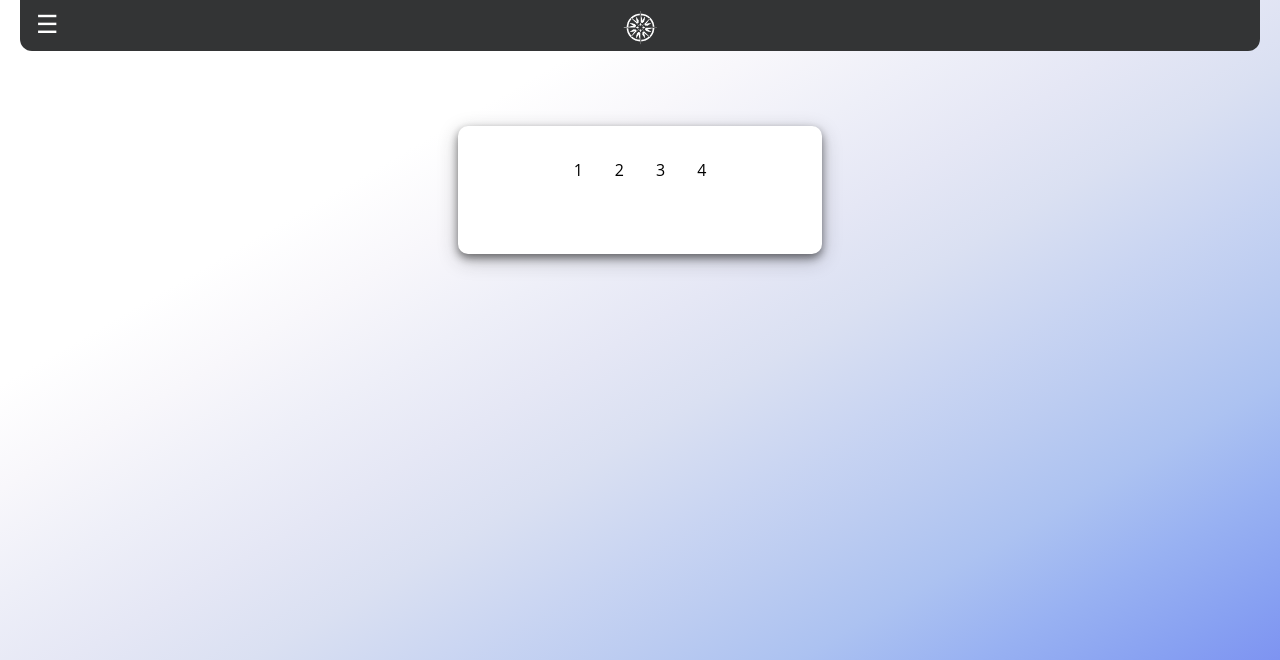
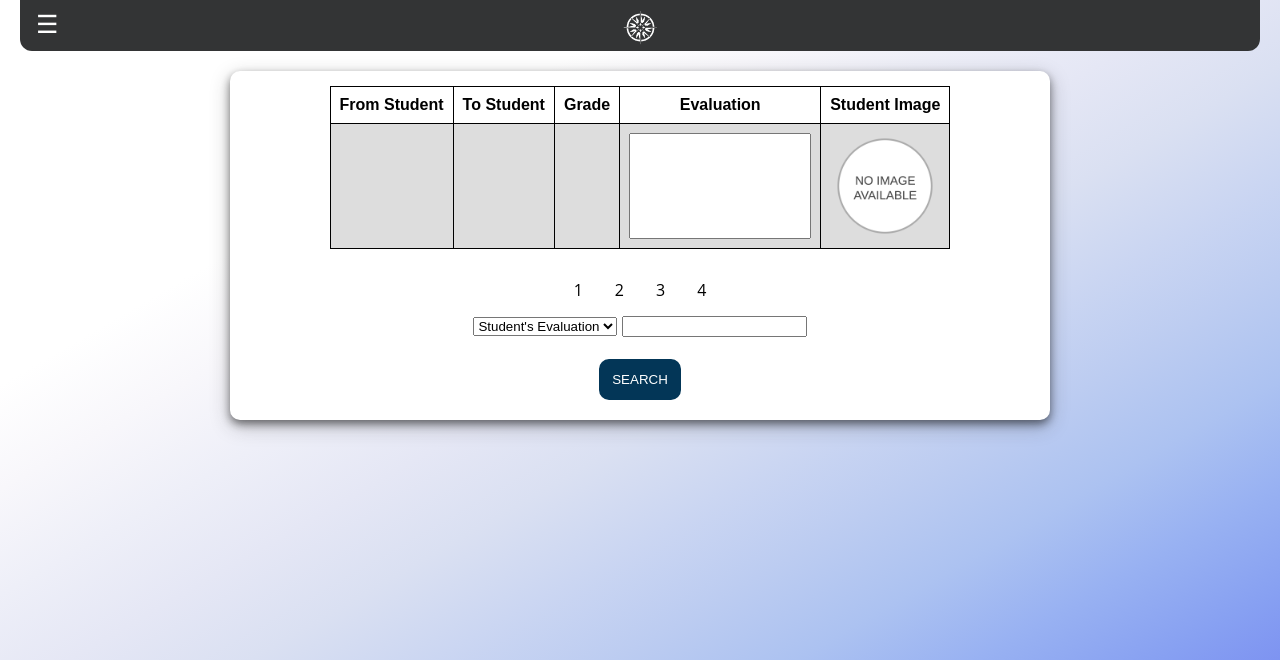
Before and after one commit to IAmNotTheLeo/Student-Evaluation, a PHP site: page /SearchStudent.php in a window 1280 px wide. Shown: the top 660 px of the page. Run offline with PHP 8.4, Linux system fonts and the light colour scheme; the visitor is signed in with stand-in values (Sample User, id 1); tables that the repository leaves empty or names only in its code hold one stand-in row (values such as "Sample post"); data that the repository does not hold is empty.

Commit message:
10# Changes

```diff
--- a/CSS/mycss.css
+++ b/CSS/mycss.css
@@ -3,8 +3,7 @@ html, body{
 	padding: 0;
 	height: 100%;
 	text-align: center;
-	background-image: linear-gradient(150deg, #ffffff 25%, #f8f7fb, #eeeff8, #e5e7f5,
-		#dae0f2, #cbd6f2, #bcccf1, #acc2f1, #98b1f2, #87a0f2, #798df1, #6f7aee);
+	background-image: linear-gradient(150deg, #ffffff 25%, #f8f7fb, #eeeff8, #e5e7f5,#dae0f2, #cbd6f2, #bcccf1, #acc2f1, #98b1f2, #87a0f2, #798df1, #6f7aee);
 	background-repeat: no-repeat;
     background-attachment: fixed;
 	font-family: 'Open Sans', sans-serif;
@@ -92,12 +91,41 @@ html, body{
 	border-radius: 10px;
 	padding-left: 50px;
 	padding-right: 50px;
-	padding-bottom: 10px;
-	margin-top: 30px;
+	padding-bottom: 30px;
+	margin-top: 40px;
 	background: #ffff;
 	border-color: #000000;
  	display: inline-block;
 	box-shadow: 0 4px 8px 0 rgba(0, 0, 0, 0.48), 0 6px 20px 0 rgba(41, 41, 41, 0.28);
+}
+
+#contentSearch{
+	border-radius: 10px;
+	padding-top: 15px;
+	padding-left: 100px;
+	padding-right: 100px;
+	padding-bottom: 20px;
+	margin-top: 20px;
+	background: #ffff;
+	border-color: #000000;
+ 	display: inline-block;
+	box-shadow: 0 4px 8px 0 rgba(0, 0, 0, 0.48), 0 6px 20px 0 rgba(41, 41, 41, 0.28);
+}
+
+#StudentEva {
+	overflow: auto;
+	width: 500px;
+	height: 200px;
+	border: 1px solid black;
+	background-color: #FAFAFA;
+	border-radius: 5px;
+	text-align: center;
+	padding-top: 10px;
+	padding-left: 20px;
+	padding-right: 20px;
+	padding-bottom: 50px;
+	word-wrap: break-word;
+	box-shadow: 0 4px 8px 0 rgba(0, 0, 0, 0), 0 6px 20px 0 rgba(41, 41, 41, 0.28);
 }
 
 .loginInput{
@@ -130,18 +158,6 @@ html, body{
 	padding-right: 20px;
 }
 
-#StudentEva {
-	overflow: auto;
-	width: 500px;
-	height: 200px;
-	border: 1px solid black;
-	border-radius: 5px;
-	background-color: #F6F6F6;
-	text-align: left;
-	padding: 10px;
-	word-wrap: break-word;
-}
-
 .linkWeb:hover{
 	color: #316ed8;
 }
@@ -151,7 +167,7 @@ html, body{
 	font-size: 15px;
 }
 
-textarea{
+textarea#eva{
 	box-shadow: 0 4px 8px 0 rgba(0, 0, 0, 0), 0 6px 20px 0 rgba(41, 41, 41, 0.28);
 	border-width: 1px;
 	border-color: #B0B0B0;
@@ -160,3 +176,20 @@ textarea{
 	outline: 0;
 	resize: none;
 }
+
+table {
+  font-family: arial, sans-serif;
+  border-collapse: collapse;
+  width: 100%;
+}
+
+td, th {
+  border: 1px solid black;
+  text-align: center;
+  padding: 9px;
+
+}
+
+tr:nth-child(even) {
+  background-color: #dddddd;
+}
--- a/JavaScript/script.js
+++ b/JavaScript/script.js
@@ -106,3 +106,15 @@ function validEmail(email) {
       return false;
     }
 }
+
+///////////////////////////////////////////////////////
+function closeEva() {
+  var x = document.getElementById("displayDiv");
+  if (x.style.display !== "none") {
+    x.style.display = "none";
+  }
+}
+
+function openEva(){
+  document.getElementById('displayDiv').style.display='block'
+}
--- /dev/null
+++ b/PHP/Tutor/Pagination.php
@@ -0,0 +1,10 @@
+<?php
+//require '/home/lc8884l/include/connection.php';
+require "../../PHP/connection.php";
+
+$queryPage = "SELECT * FROM Evaluation LIMIT 2";
+$resultPage = $connect->query($queryPage);
+
+
+
+?>
--- a/Web/Student/Evaluation.php
+++ b/Web/Student/Evaluation.php
@@ -56,7 +56,7 @@ require '../../PHP/Student/ShowSavedData.php';
   Evaluation:
   <br />
   <br />
-  <textarea cols="30" rows="10" name="StuComment" placeholder="Evaluation" required><?php while ($rows = mysqli_fetch_array($resultSaved)){echo($rows['SaveComment']);}?>
+  <textarea cols="30" rows="10" id="eva" name="StuComment" placeholder="Evaluation" required><?php while ($rows = mysqli_fetch_array($resultSaved)){echo($rows['SaveComment']);}?>
 </textarea>
   <br />
   <br />
--- a/Web/Tutor/SearchStudent.php
+++ b/Web/Tutor/SearchStudent.php
@@ -1,6 +1,7 @@
 <?php
 session_start();
 require '../../PHP/Tutor/TutorSession.php';
+require '../../PHP/Tutor/Pagination.php';
 
 ?>
 <!DOCTYPE html>
@@ -26,14 +27,53 @@ require '../../PHP/Tutor/TutorSession.php';
   <span id="navigationButton" onclick="openNav()">☰</span>
   <img id="Logo" src="../../WebImage/Logo.png">
 </div>
-<div id="contentTutor">
-<div class="pagination">
+<div id="contentSearch">
+
+<table style="table-layout: auto;">
+
+<tr>
+    <th>From Student</th>
+    <th>To Student</th>
+    <th>Grade</th>
+    <th>Evaluation</th>
+    <th>Student Image</th>
+  </tr>
+<tr>
+    <?php
+      while ($row = $resultPage->fetch_assoc()) {
+        echo "<td>" . $row['EvaluationFrom'] . "</td>";
+        echo "<td>" . $row['EvaluationTo'] . "</td>";
+        echo "<td>" . $row['Grade'] . "</td>";
+        echo "<td><textarea readonly style='display:block;margin:auto;height:100px;outline: 0;resize: none;'> " . $row['EComment'] ." </textarea></td>";
+        if (empty($row['StudentImage'])) {
+        echo "<td><img style='display:block;margin:auto;' width='100' height='100' src='../../Images/Alternative/NoImage.png' /></td>";
+        } else {
+        echo "<td><img style='display:block;margin:auto;' width='100' height='100' src='../../Images/".$row['StudentImage']."' /></td>";
+      }
+    ?>
+
+  </tr>
+
+<?php } ?>
+  </table>
+  <br />
+  <form>
+  <div class="pagination">
   <a href="">1</a>
   <a href="">2</a>
   <a href="">3</a>
   <a href="">4</a>
-
 </div>
+<br/>
+  <select name="listSearch">
+    <option>Student's Evaluation</option>
+    <option>Grade</option>
+  </select>
+  <input type="text" name="searchInput">
+  <br />
+  <br />
+  <button type="submit" name="searchList" class="buttonDesign">Search</button>
+</form>
 </div>
   </body>
 </html>
```
Also changed, not shown: Web/Tutor/ViewStudents.php (+8 -7 lines), 3 other files.
